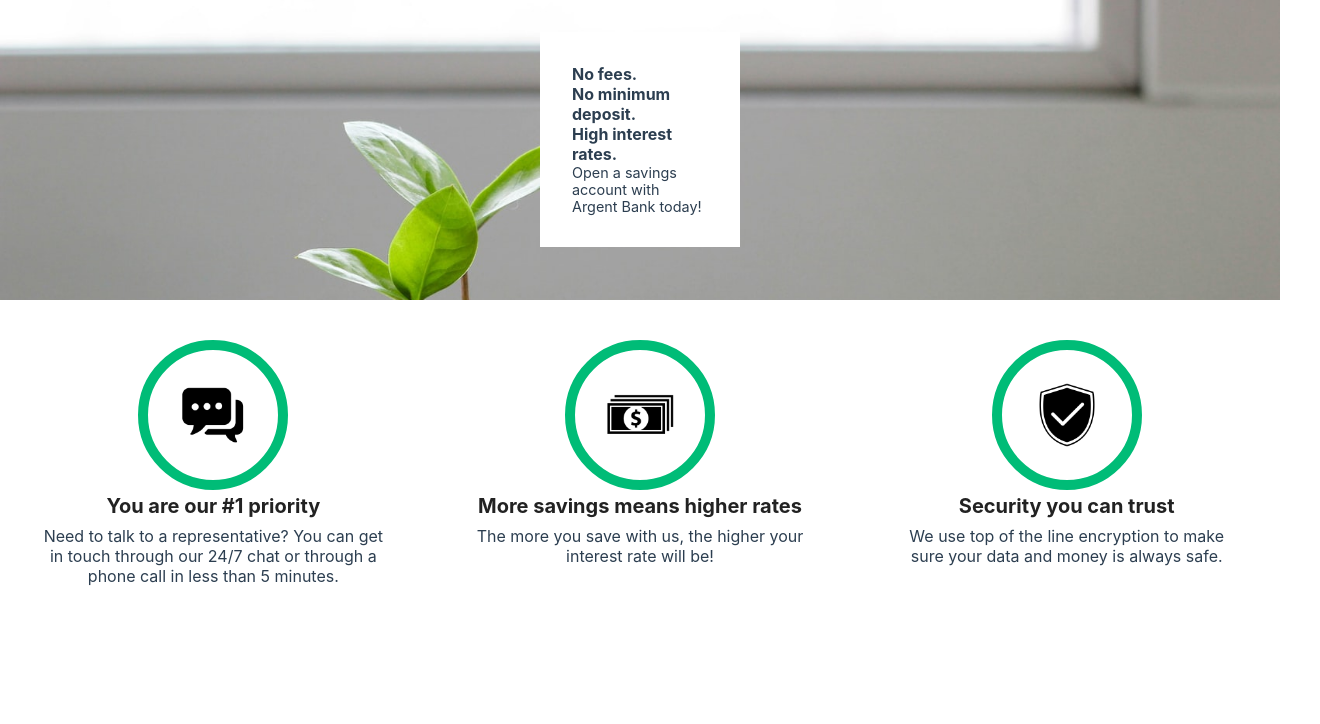
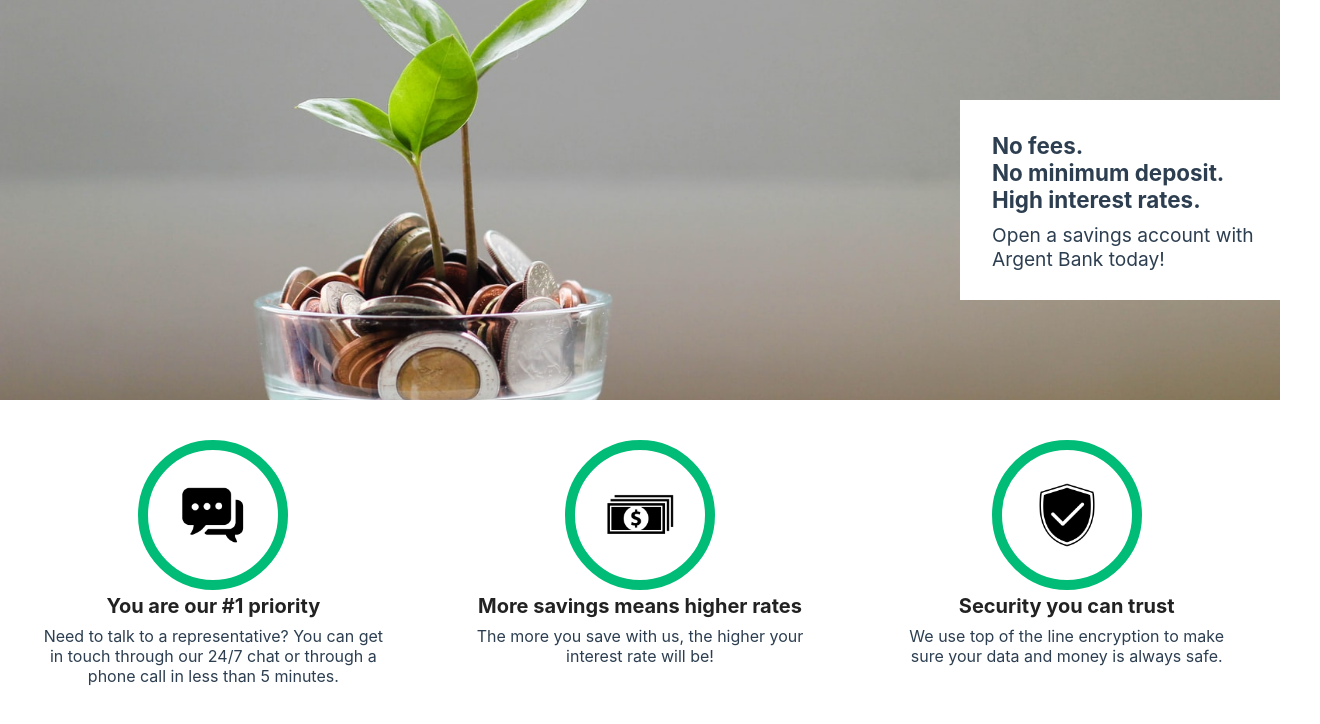
Before and after one commit to ShemoMFR/P13_bank, a React (Create React App) app in the folder frontend/: page / in a window 1280 px wide. Shown: the top 724 px of the page, 1320 px wide, since content can reach past the window. Built offline with nearby package versions, Linux system fonts and the light colour scheme.

Commit message:
HTML HOME OK

```diff
--- a/frontend/src/pages/Home/Home.css
+++ b/frontend/src/pages/Home/Home.css
@@ -4,33 +4,35 @@
 
 .hero {
     background-image: url('../../../public/img/bank-tree.jpeg');
-    background-position: 0 -50px;
+    background-position: 0 -200px;
     background-size: cover;
     background-repeat: no-repeat;
-    height: 300px;
-    object-fit: cover;
+    height: 400px;
     position: relative;
 }
 
 .hero-content {
     position: relative;
-    top: 2rem;
-    width: 200px;
+    top: 100px;
+    right: -500px;
+    width: 360px;
+    height: 200px;
     background: white;
     padding: 2rem;
     text-align: left;
     margin: 0 auto;
+
 }
 
 .hero-content .subtitle {
     font-weight: bold;
-    font-size: 1rem;
+    font-size: 1.4rem;
     margin: 0;
 }
 
 .hero-content .text {
-    margin-bottom: 0;
-    font-size: 0.9rem;
+    margin-top: 10px;
+    font-size: 1.2rem;
 }
 
 .features {
```
